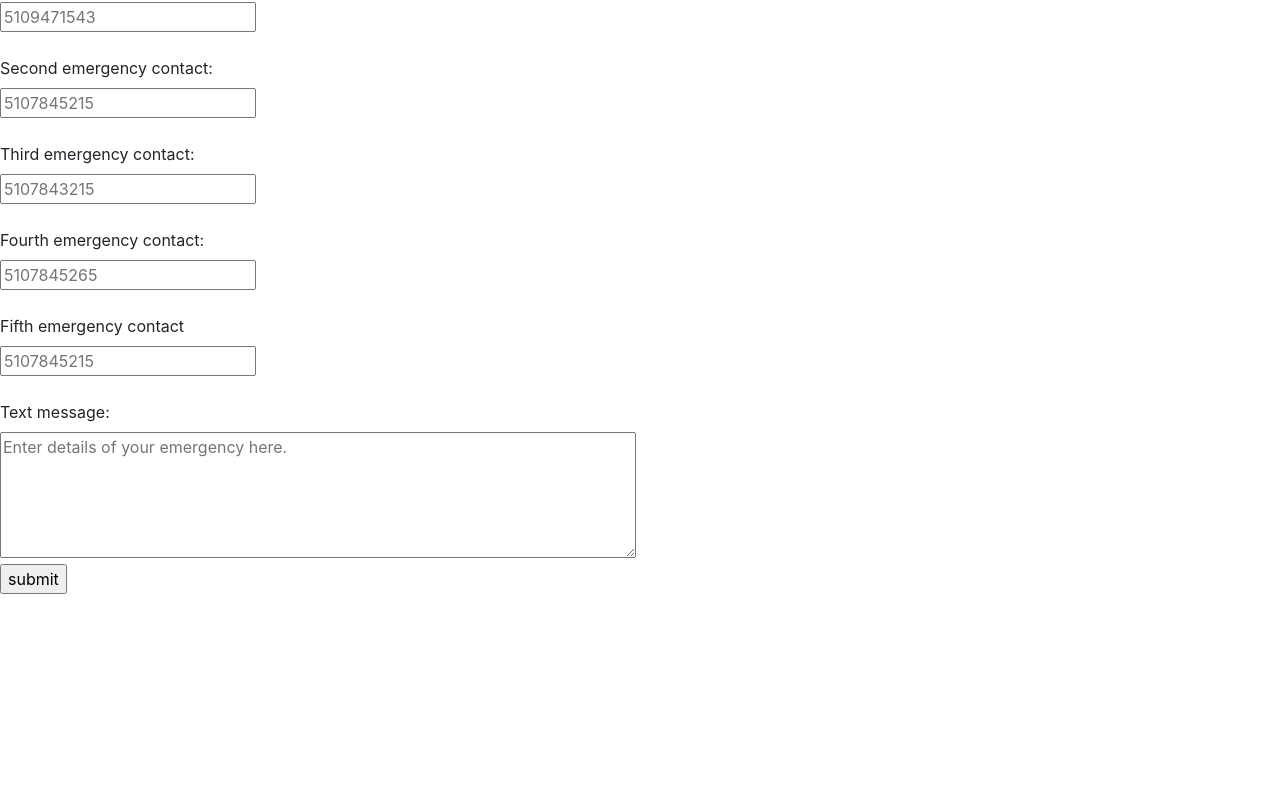
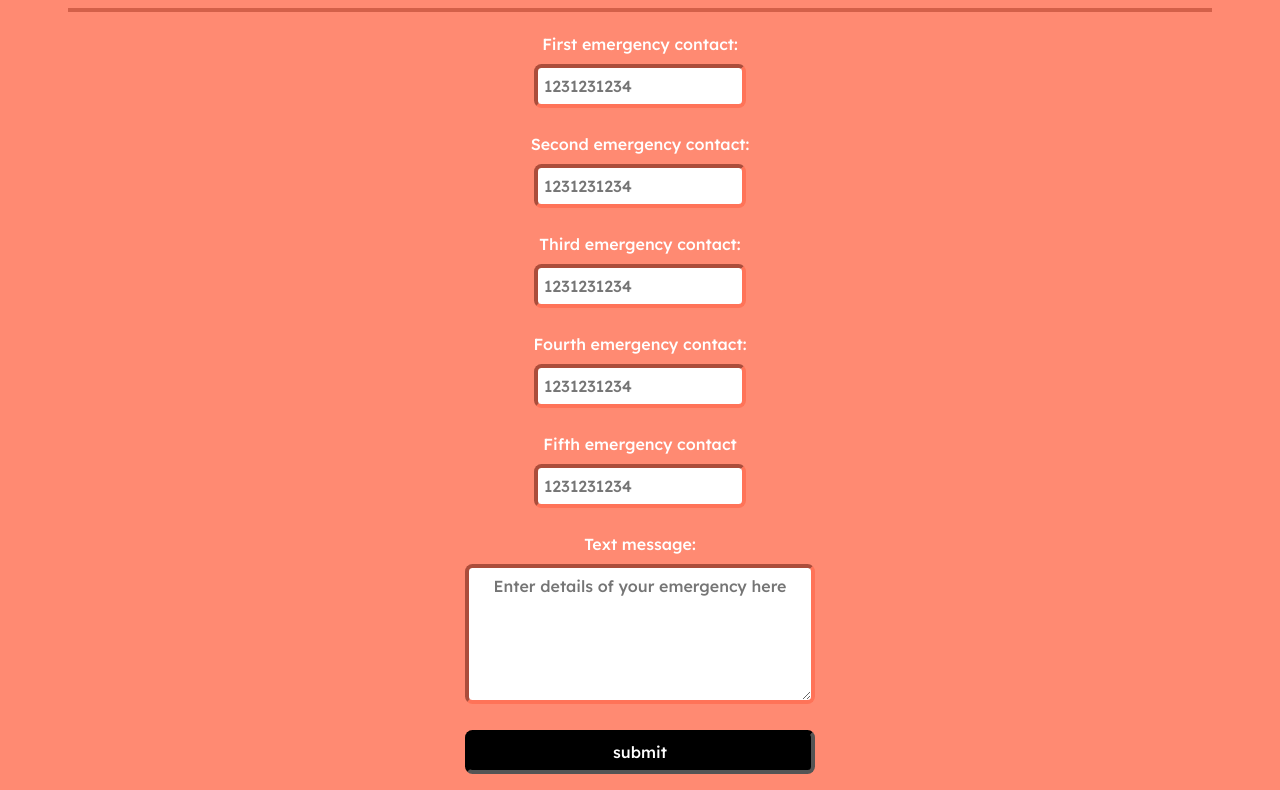
Before and after one commit to hibyemy/mayday, a website: page client/index.html in a window 1280 px wide. Shown: the part 100-890 px from the top of the page. Before the commit the page ends 800 px from the top, so only its background shows below. Drawn offline with nearby package versions, Linux system fonts and the light colour scheme.

Commit message:
Update index.html

```diff
--- a/client/index.html
+++ b/client/index.html
@@ -1,31 +1,71 @@
 <!doctype html>
 
-<html>
+<html lang="en">
     <head>
-        <meta charset="utf-8">
+        <meta charset="UTF-8">
+        <meta http-equiv="X-UA-Compatible" content="IE=edge">
+        <meta name="viewport" content="width=device-width, initial scale=1.0">
+
         <title>The Button - Mayday</title>
+        <style>
+            @import url('https://fonts.googleapis.com/css2?family=Lexend+Deca:wght@500&display=swap');
+
+            @import url('https://fonts.googleapis.com/css2?family=Quicksand:wght@700&display=swap');
+
+
+#wrapper {
+            width: 95%;
+            max-width: 1200px;
+            margin: 0 auto;
+            background-color: #ff8a72;
+            font-family: 'Lexend Deca', sans-serif;
+
+
+                 color: rgb(255, 255, 255);
+                 margin: auto;
+                 text-align: center;
+
+
+        }
+
+
+        input {
+
+            max-width: 350px;
+            border: 4px inset #ff7358;
+            border-radius: 0.2cm;
+            display: inline;
+            padding: 0.5%;
+
+        }
+
+            </style>
+
+
         <link rel="stylesheet" href="https://cdn.jsdelivr.net/npm/bootstrap@4.3.1/dist/css/bootstrap.min.css"
             integrity="sha384-ggOyR0iXCbMQv3Xipma34MD+dH/1fQ784/j6cY/iJTQUOhcWr7x9JvoRxT2MZw1T" crossorigin="anonymous">
     </head>
-    <body>
+    <body id="wrapper">
         <form action="/api/sos" method="post">
-            <div class="form-group">
-                <h2>enter tu emergency contacts number that you want to notifiy okay thanks</h2><br>
+            <div class="form-group" id="main">
+                <h2 style="margin-top:50px; font-size: 35; margin-bottom: 20px;font-family: 'Quicksand', sans-serif;
+                "><strong>Emergency Contacts</strong></h2>
+                <hr style="border: 2px solid #d36049; width:95%;margin-top: 0px; margin-bottom: 20px;">
                 <label for="phonenumber1">First emergency contact:</label><br>
-                <input type="text" id="phonenumber1" name="phonenumber1" placeholder="5109471543"><br><br>
+                <input type="text" id="phonenumber1" name="phonenumber1" placeholder="1231231234"><br><br>
                 <label for="phonenumber1">Second emergency contact:</label><br>
-                <input type="text" id="phonenumber2" name="phonenumber2" placeholder="5107845215"><br><br>
+                <input type="text" id="phonenumber2" name="phonenumber2" placeholder="1231231234"><br><br>
                 <label for="phonenumber2">Third emergency contact:</label><br>
-                <input type="text" id="phonenumber3" name="phonenumber3" placeholder="5107843215"><br><br>
+                <input type="text" id="phonenumber3" name="phonenumber3" placeholder="1231231234"><br><br>
                 <label for="phonenumber3">Fourth emergency contact:</label><br>
-                <input type="text" id="phonenumber4" name="phonenumber4" placeholder="5107845265"><br><br>
+                <input type="text" id="phonenumber4" name="phonenumber4" placeholder="1231231234"><br><br>
                 <label for="phonenumber4">Fifth emergency contact</label><br>
-                <input type="text" id="phonenumber5" name="phonenumber5" placeholder="5107845215"><br><br>
+                <input type="text" id="phonenumber5" name="phonenumber5" placeholder="1231231234"><br><br>
 
                 <label for="message">Text message:</label><br>
 
-                <textarea name="message" rows="5" cols="60" placeholder="Enter details of your emergency here."></textarea><br>
-                <input type="submit" value="submit" />
+                <textarea name="message" rows="5" cols="60" placeholder="Enter details of your emergency here" style="max-width: 350px;border: 4px inset #ff7358;border-radius: 0.2cm;display: inline; padding: 0.5%; text-align: center; " ></textarea><br>
+                <input type="submit" value="submit" style="width: 350px;border: 4px inset #000000;border-radius: 0.2cm;display: inline; padding: 0.5%; margin-top:20px; background-color: #000000; color: #ffffff; "/>
             </div>
         </form>
     </body>
```
